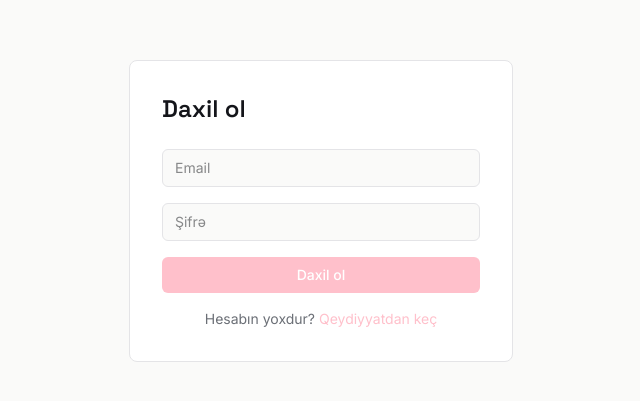
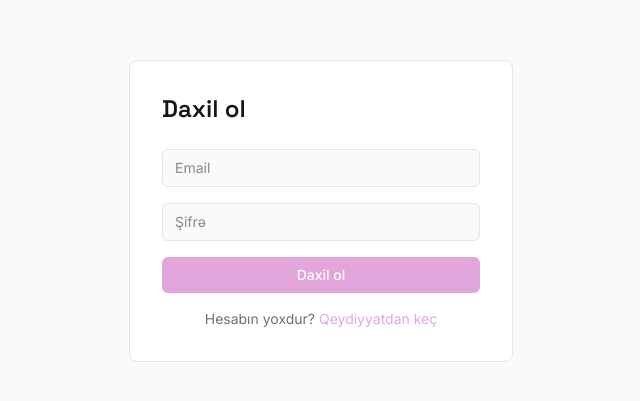
Before and after one commit to IslamCabarli/InterviewPilot-AI, a React (Vite) app in the folder apps/frontend/: page /login in a window 1280 px wide. Shown: the part 189-590 px from the top of the page, without its empty margins (319-959 px from the left). Built offline with nearby package versions, Linux system fonts and the light colour scheme; no server answers.

Commit message:
refactor: change accent color

```diff
--- a/apps/frontend/src/index.css
+++ b/apps/frontend/src/index.css
@@ -5,7 +5,7 @@
     --color-text-primary: #14151a;
     --color-text-secondary: #6b6f76;
     --color-border: #e4e4e7;
-  --color-accent: #ffc0cb;
+    --color-accent: #e2a6dd;
     --color-positive: #1b8a5a;
     --font-display: 'Space Grotesk', sans-serif;
     --font-body: 'Inter', sans-serif;
```
Lines whose indentation alone changed are shown as unchanged.
